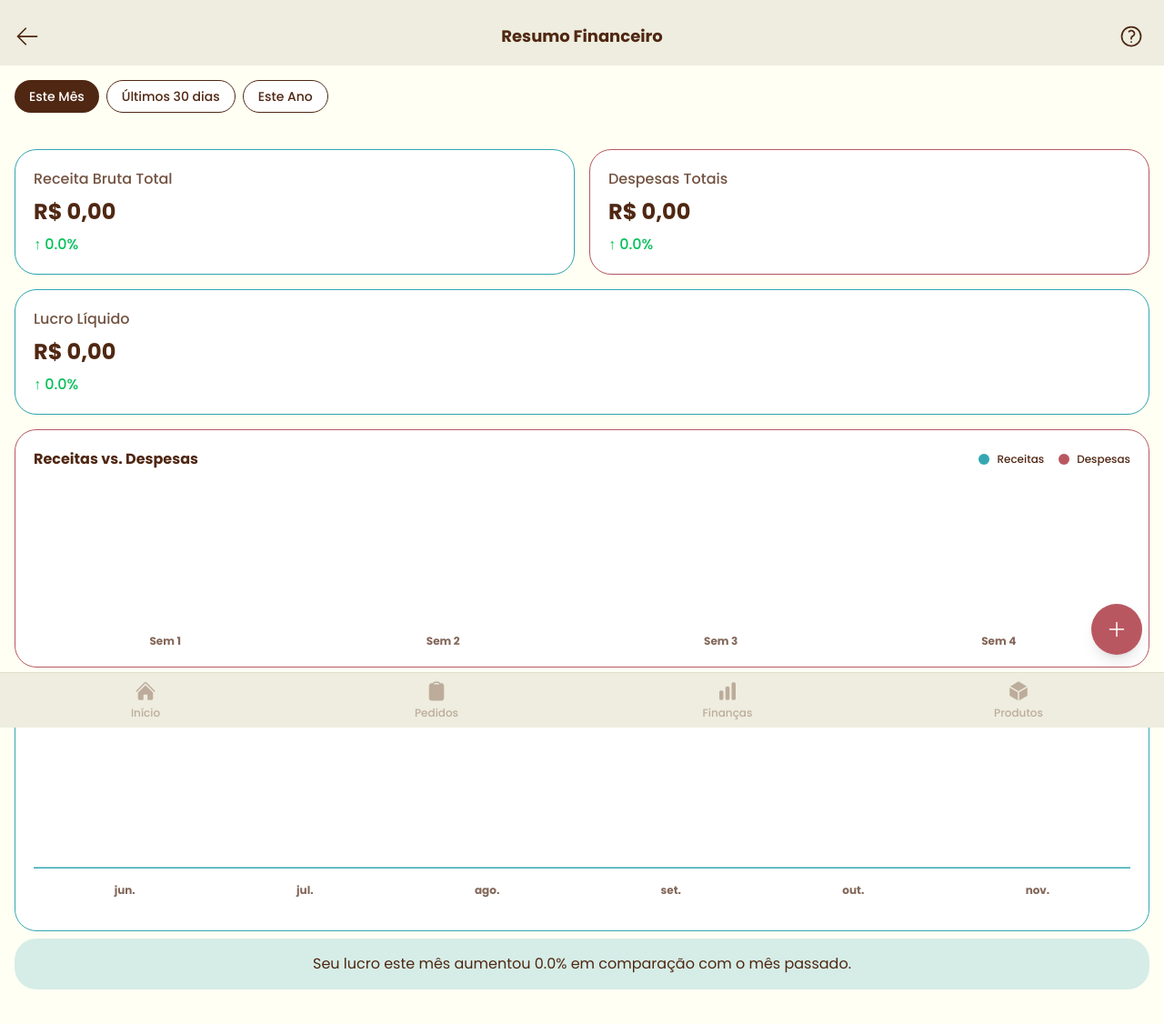
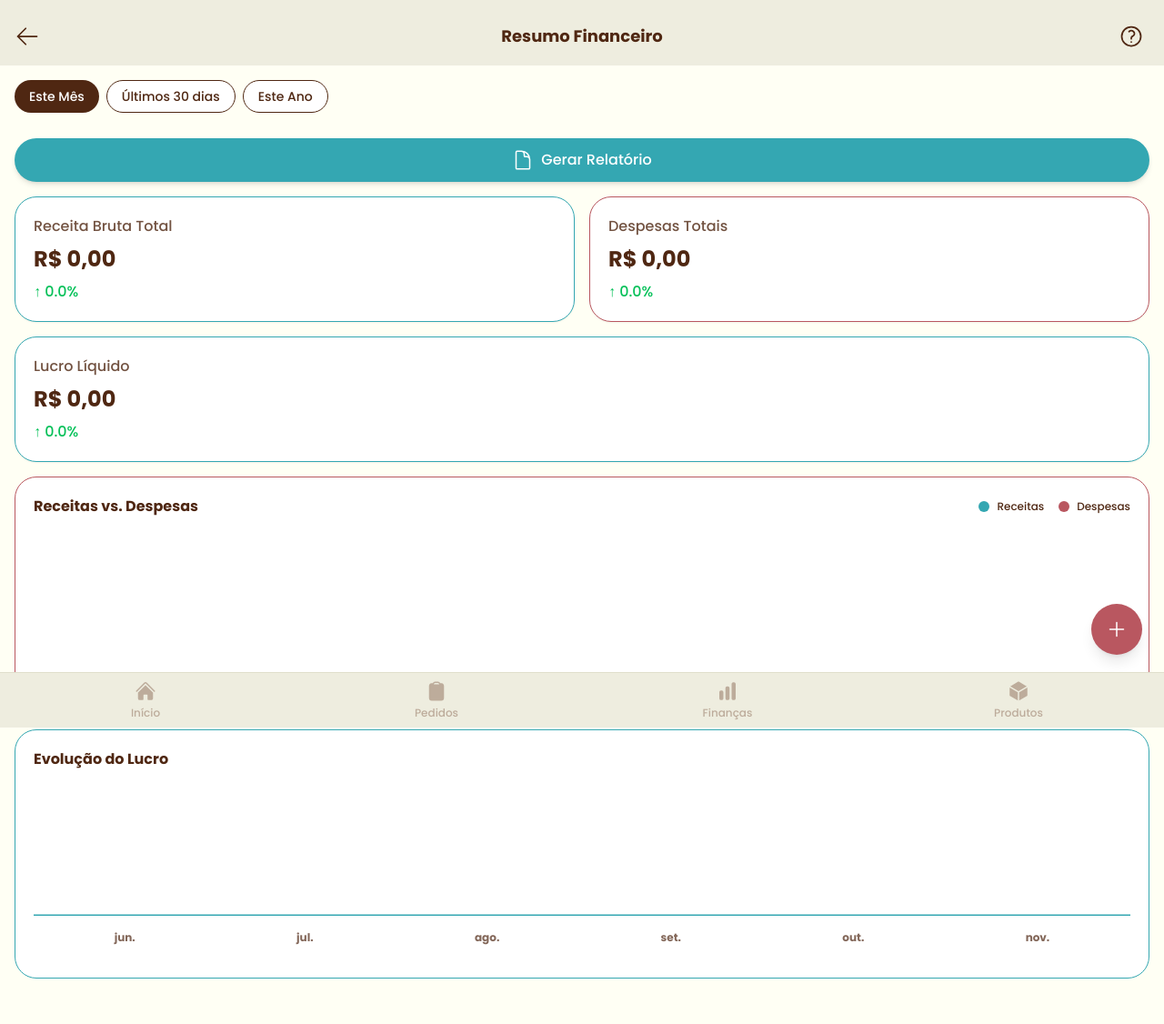
Before and after one commit to ArthurLimaMiranda/Projeto_IHC, a Next.js app: page /1/financas/resumo in a window 1280 px wide. Shown: the top 1126 px of the page at 91% size. Built offline with nearby package versions, Linux system fonts and the light colour scheme.

Commit message:
add relatorio financeiro

```diff
--- a/app/[locale]/financas/resumo/page.tsx
+++ b/app/[locale]/financas/resumo/page.tsx
@@ -1,12 +1,16 @@
 // app/financas/resumo/page.tsx - ATUALIZADA
-"use client"
+"use client";
 
 import { useState, useEffect } from "react";
-import { ArrowLeftIcon, PlusIcon, CalendarIcon, QuestionMarkCircleIcon } from "@heroicons/react/24/outline";
+import { ArrowLeftIcon, DocumentIcon, PlusIcon, QuestionMarkCircleIcon } from "@heroicons/react/24/outline";
 import { useRouter } from "next/navigation";
 import MenuInferior from "@/components/Admin/MenuInferior";
 import { useCart } from "@/contexts/CartContext";
 import Link from "next/link";
+
+// IMPORTS DO PDF (NO TOPO!!)
+import html2canvas from "html2canvas";
+import jsPDF from "jspdf";
 
 export default function DashboardFinanceiro() {
   const router = useRouter();
@@ -26,38 +30,62 @@ export default function DashboardFinanceiro() {
 
   useEffect(() => {
     const loadData = () => {
-      const summary = getFinancialSummary(periodo);
-      setFinancialSummary(summary);
-
-      const revenueExpenses = getRevenueVsExpenses(4);
-      setRevenueExpenseData(revenueExpenses);
-
-      const profitEvolution = getProfitEvolution(6);
-      setProfitData(profitEvolution);
+      setFinancialSummary(getFinancialSummary(periodo));
+      setRevenueExpenseData(getRevenueVsExpenses(4));
+      setProfitData(getProfitEvolution(6));
     };
 
     loadData();
-    window.addEventListener('storage', loadData);
-    return () => window.removeEventListener('storage', loadData);
+    window.addEventListener("storage", loadData);
+    return () => window.removeEventListener("storage", loadData);
   }, [getFinancialSummary, getRevenueVsExpenses, getProfitEvolution, periodo]);
 
-  const formatCurrency = (value: number) => {
-    return new Intl.NumberFormat('pt-BR', {
-      style: 'currency',
-      currency: 'BRL'
-    }).format(value);
-  };
+  const formatCurrency = (value: number) =>
+    new Intl.NumberFormat("pt-BR", { style: "currency", currency: "BRL" }).format(value);
 
-  const getGrowthColor = (growth: number) => {
-    return growth >= 0 ? 'text-green-600' : 'text-red-600';
-  };
+  // --------------------------
+  // FUNÇÃO PARA GERAR O PDF
+  // --------------------------
+  const gerarPDF = async () => {
+    const pdf = new jsPDF("p", "mm", "a4");
+    const pageWidth = pdf.internal.pageSize.getWidth();
+    let yPosition = 10;
 
-  const getGrowthIcon = (growth: number) => {
-    return growth >= 0 ? '↑' : '↓';
+    const sections = [
+      document.querySelector("#cards-resumo"),
+      document.querySelector("#grafico-receitas"),
+      document.querySelector("#grafico-lucro"),
+    ];
+
+    for (const section of sections) {
+      if (!section) continue;
+
+      const canvas = await html2canvas(section as HTMLElement, {
+        scale: 2,
+        useCORS: true,
+      });
+
+      const imgData = canvas.toDataURL("image/png");
+      const imgProps = pdf.getImageProperties(imgData);
+
+      const pdfWidth = pageWidth - 20;
+      const pdfHeight = (imgProps.height * pdfWidth) / imgProps.width;
+
+      if (yPosition + pdfHeight > pdf.internal.pageSize.getHeight() - 10) {
+        pdf.addPage();
+        yPosition = 10;
+      }
+
+      pdf.addImage(imgData, "PNG", 10, yPosition, pdfWidth, pdfHeight);
+      yPosition += pdfHeight + 10;
+    }
+
+    pdf.save("relatorio-financeiro.pdf");
   };
 
   return (
     <div className="min-h-screen bg-[#FFFFF4] text-[#4F2712] pb-12">
+
       {/* Header */}
       <header className="flex items-center bg-[#EEEDDF] p-4 pb-2 justify-between sticky top-0 z-10">
         <div className="flex size-12 shrink-0 items-center justify-start">
@@ -67,19 +95,18 @@ export default function DashboardFinanceiro() {
           />
         </div>
 
-        <h1 className="text-lg font-bold flex-1 text-center text-[#4F2712]">
-          Resumo Financeiro
-        </h1>
+        <h1 className="text-lg font-bold flex-1 text-center">Resumo Financeiro</h1>
 
         <div className="flex w-12 items-center justify-end">
-          <button className="flex h-10 w-10 items-center justify-center rounded-full bg-transparent">
-            <QuestionMarkCircleIcon className="w-7 h-7 text-[#4F2712]" />
+          <button className="flex h-10 w-10 items-center justify-center rounded-full">
+            <QuestionMarkCircleIcon className="w-7 h-7" />
           </button>
         </div>
       </header>
 
       {/* Main */}
       <main className="pb-24">
+
         {/* Filtros */}
         <div className="p-4 pt-4">
           <div className="flex gap-2 overflow-x-auto pb-2">
@@ -103,29 +130,27 @@ export default function DashboardFinanceiro() {
           </div>
         </div>
 
+        {/* Botão Gerar PDF */}
+        <div className="px-4 mt-1">
+          <button
+            onClick={gerarPDF}
+            className="w-full py-3 flex flex-row gap-2 justify-center items-center rounded-xl bg-[#34A7B2] text-white font-medium shadow-md active:scale-[0.98] transition"
+          >
+            <DocumentIcon className="w-6 h-6" />
+            <span>Gerar Relatório</span>
+          </button>
+        </div>
+
+
         {/* Cards de Resumo */}
-        <div className="flex flex-wrap gap-4 p-4">
-          <ResumoCard
-            titulo="Receita Bruta Total"
-            valor={formatCurrency(financialSummary.totalRevenue)}
-            variacao={financialSummary.revenueGrowth}
-          />
-          <ResumoCard
-            titulo="Despesas Totais"
-            valor={formatCurrency(financialSummary.totalExpenses)}
-            variacao={financialSummary.expenseGrowth}
-            isExpense
-          />
-          <ResumoCard
-            titulo="Lucro Líquido"
-            valor={formatCurrency(financialSummary.netProfit)}
-            variacao={financialSummary.profitGrowth}
-            full
-          />
+        <div id="cards-resumo" className="flex flex-wrap gap-4 p-4">
+          <ResumoCard titulo="Receita Bruta Total" valor={formatCurrency(financialSummary.totalRevenue)} variacao={financialSummary.revenueGrowth} />
+          <ResumoCard titulo="Despesas Totais" valor={formatCurrency(financialSummary.totalExpenses)} variacao={financialSummary.expenseGrowth} isExpense />
+          <ResumoCard titulo="Lucro Líquido" valor={formatCurrency(financialSummary.netProfit)} variacao={financialSummary.profitGrowth} full />
         </div>
 
         {/* Gráfico Receitas vs Despesas */}
-        <section className="flex flex-col gap-4 border rounded-xl mx-4 p-5 bg-white border-[#B95760]">
+        <section id="grafico-receitas" className="flex flex-col gap-4 border rounded-xl mx-4 p-5 bg-white border-[#B95760]">
           <div className="flex items-center justify-between">
             <p className="font-bold">Receitas vs. Despesas</p>
             <div className="flex gap-4 text-xs">
@@ -133,32 +158,20 @@ export default function DashboardFinanceiro() {
               <Legenda cor="bg-[#B95760]" label="Despesas" />
             </div>
           </div>
-
           <GraficoBarras data={revenueExpenseData} />
         </section>
 
         {/* Gráfico Evolução do Lucro */}
-        <section className="flex flex-col gap-4 border rounded-xl mx-4 mt-4 p-5 bg-white border-[#34A7B2]">
+        <section id="grafico-lucro" className="flex flex-col gap-4 border rounded-xl mx-4 mt-4 p-5 bg-white border-[#34A7B2]">
           <p className="font-bold">Evolução do Lucro</p>
           <GraficoLinha data={profitData} />
         </section>
 
-        {/* Aviso */}
-        <div className="px-4 py-2">
-          <div className="rounded-xl bg-[#34A7B2]/20 p-4 text-center">
-            <p className="text-[#4F2712]">
-              {financialSummary.profitGrowth >= 0
-                ? `Seu lucro este mês aumentou ${Math.abs(financialSummary.profitGrowth).toFixed(1)}% em comparação com o mês passado.`
-                : `Seu lucro este mês diminuiu ${Math.abs(financialSummary.profitGrowth).toFixed(1)}% em comparação com o mês passado.`
-              }
-            </p>
-          </div>
-        </div>
       </main>
 
       {/* Botão flutuante */}
       <Link href="/financas/despesas">
-        <button className="fixed bottom-20 right-6 z-20 h-14 w-14 flex items-center justify-center rounded-full bg-[#B95760] text-white shadow-lg hover:bg-[#A0464E] transition-colors">
+        <button className="fixed bottom-20 right-6 z-20 h-14 w-14 flex items-center justify-center rounded-full bg-[#B95760] text-white shadow-lg hover:bg-[#A0464E]">
           <PlusIcon className="w-6 h-6" />
         </button>
       </Link>
@@ -168,15 +181,22 @@ export default function DashboardFinanceiro() {
   );
 }
 
-// Componentes auxiliares atualizados
+/* ----------------------------------------------
+   COMPONENTES AUXILIARES
+---------------------------------------------- */
+
 function ResumoCard({ titulo, valor, variacao, isExpense = false, full = false }: any) {
-  const growthColor = variacao >= 0 ? 'text-green-600' : 'text-red-600';
-  const growthIcon = variacao >= 0 ? '↑' : '↓';
+  const growthColor = variacao >= 0 ? "text-green-600" : "text-red-600";
+  const growthIcon = variacao >= 0 ? "↑" : "↓";
 
   return (
-    <div className={`flex flex-col gap-2 rounded-xl shadow-sm p-5 bg-white border ${isExpense ? 'border-[#B95760]' : 'border-[#34A7B2]'} ${full ? "w-full" : "flex-1 min-w-[158px]"}`}>
+    <div
+      className={`flex flex-col gap-2 rounded-xl shadow-sm p-5 bg-white border ${
+        isExpense ? "border-[#B95760]" : "border-[#34A7B2]"
+      } ${full ? "w-full" : "flex-1 min-w-[158px]"}`}
+    >
       <p className="text-[#4F2712]/80 text-base font-medium">{titulo}</p>
-      <p className="text-2xl font-bold text-[#4F2712]">{valor}</p>
+      <p className="text-2xl font-bold">{valor}</p>
       <p className={`text-base font-medium ${growthColor}`}>
         {growthIcon} {Math.abs(variacao).toFixed(1)}%
       </p>
@@ -193,31 +213,19 @@ function Legenda({ cor, label }: any) {
   );
 }
 
-// Gráfico de barras com dados reais
 function GraficoBarras({ data }: { data: any[] }) {
-  if (!data || data.length === 0) {
-    return (
-      <div className="min-h-[180px] flex items-center justify-center text-gray-500">
-        Nenhum dado disponível
-      </div>
-    );
-  }
+  if (!data || data.length === 0)
+    return <div className="min-h-[180px] flex items-center justify-center text-gray-500">Nenhum dado disponível</div>;
 
-  const maxValue = Math.max(...data.map(d => Math.max(d.revenue, d.expenses))) * 1.1;
+  const maxValue = Math.max(...data.map((d) => Math.max(d.revenue, d.expenses))) * 1.1;
 
   return (
     <div className="grid grid-cols-4 gap-4 items-end justify-items-center min-h-[180px]">
       {data.map((d, i) => (
         <div key={i} className="flex flex-col items-center gap-1">
           <div className="relative flex h-32 w-8 items-end gap-1">
-            <div
-              className="w-full bg-[#34A7B2] rounded-t transition-all hover:opacity-80"
-              style={{ height: `${(d.revenue / maxValue) * 100}%` }}
-            />
-            <div
-              className="w-full bg-[#B95760] rounded-t transition-all hover:opacity-80"
-              style={{ height: `${(d.expenses / maxValue) * 100}%` }}
-            />
+            <div className="w-full bg-[#34A7B2] rounded-t" style={{ height: `${(d.revenue / maxValue) * 100}%` }} />
+            <div className="w-full bg-[#B95760] rounded-t" style={{ height: `${(d.expenses / maxValue) * 100}%` }} />
           </div>
           <p className="text-xs font-bold text-[#4F2712]/70">{d.week}</p>
         </div>
@@ -226,43 +234,29 @@ function GraficoBarras({ data }: { data: any[] }) {
   );
 }
 
-// Gráfico de linha com dados reais
 function GraficoLinha({ data }: { data: any[] }) {
-  if (!data || data.length === 0) {
-    return (
-      <div className="min-h-[148px] flex items-center justify-center text-gray-500">
-        Nenhum dado disponível
-      </div>
-    );
-  }
+  if (!data || data.length === 0)
+    return <div className="min-h-[148px] flex items-center justify-center text-gray-500">Nenhum dado disponível</div>;
 
-  const maxProfit = Math.max(...data.map(d => d.profit));
-  const minProfit = Math.min(...data.map(d => d.profit));
+  const maxProfit = Math.max(...data.map((d) => d.profit));
+  const minProfit = Math.min(...data.map((d) => d.profit));
   const range = maxProfit - minProfit || 1;
 
   return (
     <div className="flex flex-col gap-4 py-4">
       <div className="relative h-32">
-        <svg
-          fill="none"
-          height="128"
-          width="100%"
-          viewBox="0 0 400 128"
-          preserveAspectRatio="none"
-        >
-          {/* Área do gráfico */}
+        <svg fill="none" height="128" width="100%" viewBox="0 0 400 128" preserveAspectRatio="none">
           <path
-            d={`M0,${128 - ((data[0].profit - minProfit) / range) * 100} ${data.map((d, i) =>
-              `L${(i / (data.length - 1)) * 400},${128 - ((d.profit - minProfit) / range) * 100}`
-            ).join(' ')} L400,128 L0,128 Z`}
+            d={`M0,${128 - ((data[0].profit - minProfit) / range) * 100} ${data
+              .map((d, i) => `L${(i / (data.length - 1)) * 400},${128 - ((d.profit - minProfit) / range) * 100}`)
+              .join(" ")} L400,128 L0,128 Z`}
             fill="url(#gradient)"
           />
 
-          {/* Linha do gráfico */}
           <path
-            d={`M0,${128 - ((data[0].profit - minProfit) / range) * 100} ${data.map((d, i) =>
-              `L${(i / (data.length - 1)) * 400},${128 - ((d.profit - minProfit) / range) * 100}`
-            ).join(' ')}`}
+            d={`M0,${128 - ((data[0].profit - minProfit) / range) * 100} ${data
+              .map((d, i) => `L${(i / (data.length - 1)) * 400},${128 - ((d.profit - minProfit) / range) * 100}`)
+              .join(" ")}`}
             stroke="#34A7B2"
             strokeWidth="3"
             strokeLinecap="round"
@@ -270,7 +264,7 @@ function GraficoLinha({ data }: { data: any[] }) {
           />
 
           <defs>
-            <linearGradient id="gradient" x1="0%" x2="0%" y1="0%" y2="100%" gradientUnits="userSpaceOnUse">
+            <linearGradient id="gradient" x1="0%" x2="0%" y1="0%" y2="100%">
               <stop stopColor="#34A7B2" stopOpacity="0.2" />
               <stop offset="1" stopColor="#34A7B2" stopOpacity="0" />
             </linearGradient>
--- a/package.json
+++ b/package.json
@@ -18,7 +18,9 @@
     "eslint": "8.50.0",
     "eslint-config-next": "13.5.2",
     "framer-motion": "^10.18.0",
+    "html2canvas": "^1.4.1",
     "init": "^0.1.2",
+    "jspdf": "^3.0.4",
     "next": "^14.1.0",
     "next-international": "^1.1.4",
     "next-videos": "^1.4.1",
```
Also changed, not shown: components/Admin/Financas.tsx (+0 -7 lines), 1 other file (tests, documents, lock files or other folders).
